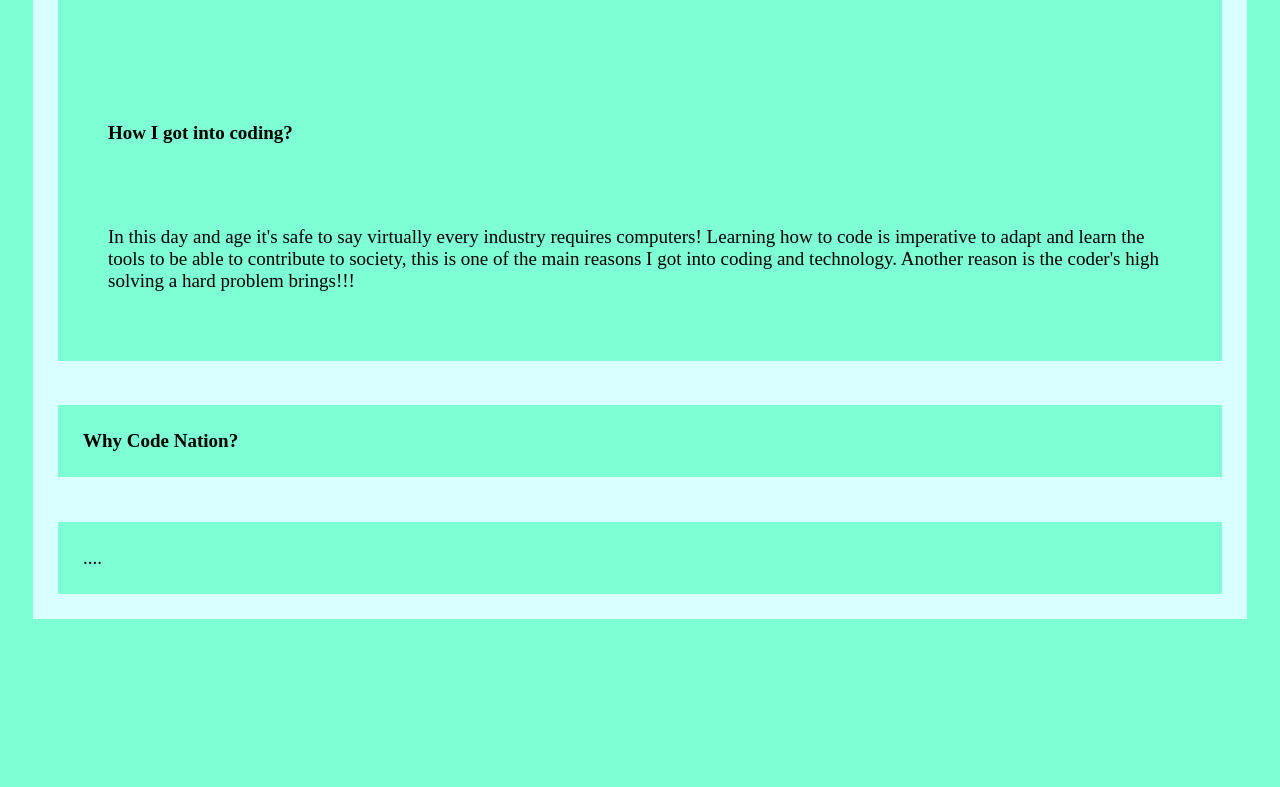
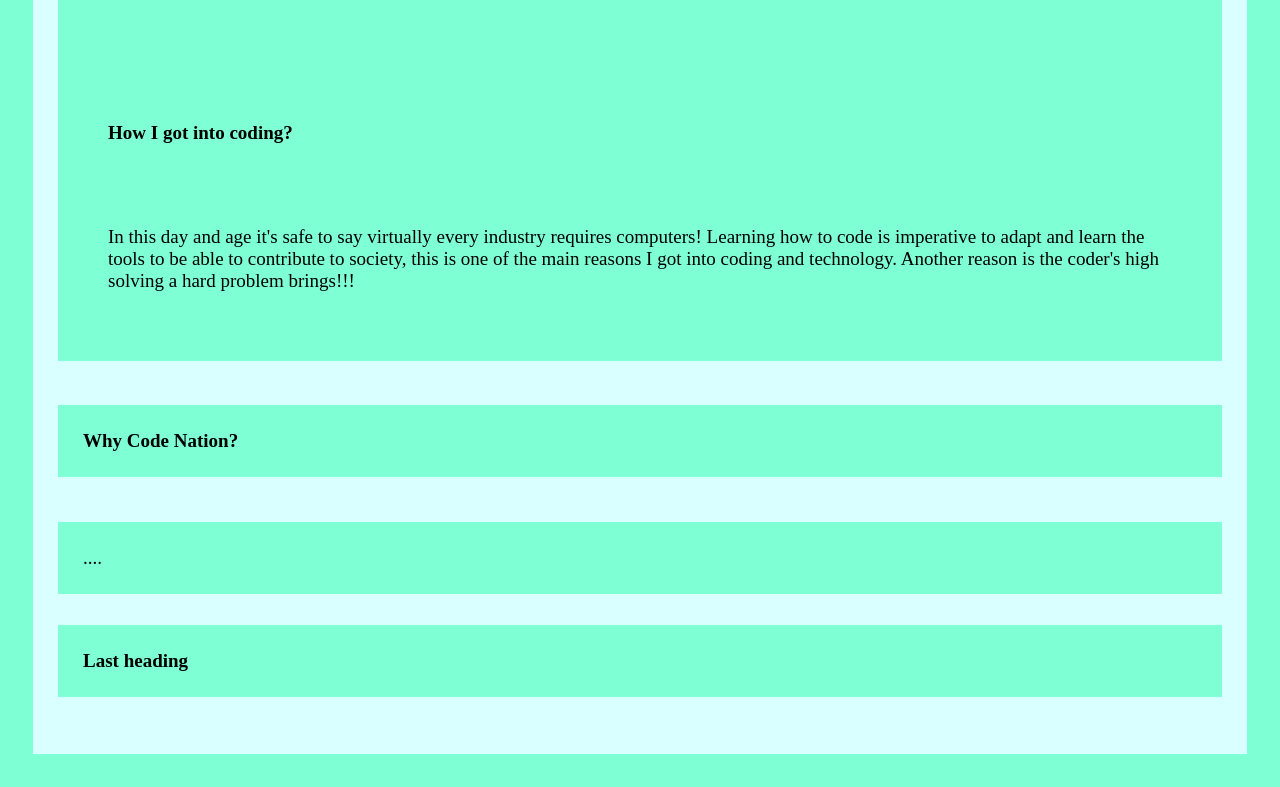
Before and after one commit to anoopkaur/websiteProject, a plain HTML site: page finalWebsite.html in a window 1280 px wide. Shown: the part 1126-1913 px from the top of the page. Before the commit the page ends 1778 px from the top, so only its background shows below. Drawn offline with Linux system fonts and the light colour scheme.

Commit message:
third test commit

```diff
--- a/finalWebsite.html
+++ b/finalWebsite.html
@@ -47,6 +47,8 @@
     <p>
     ....
     </p>
+
+    <h5>Last heading</h5>
   </body>
   </body>
 </html>
```
